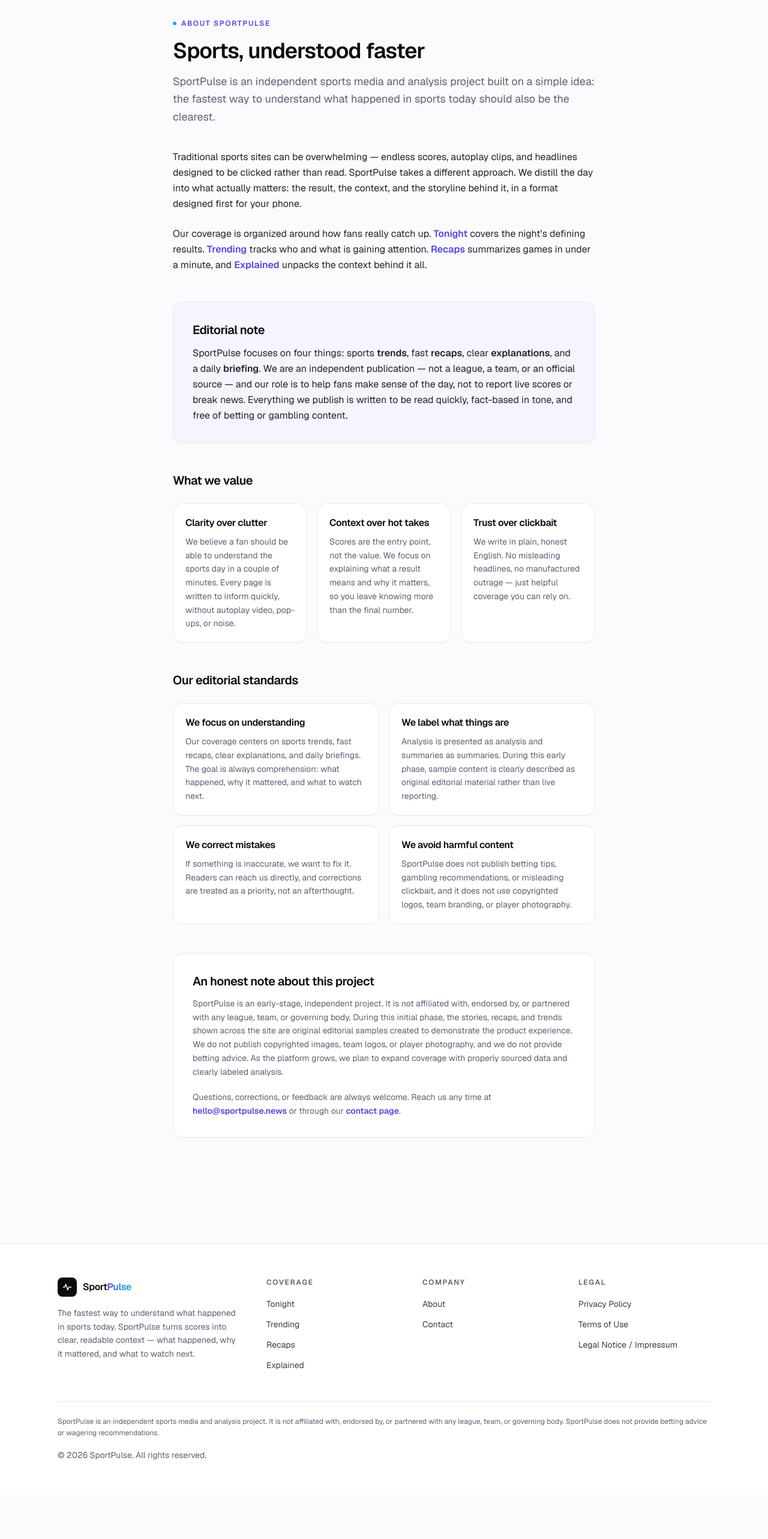
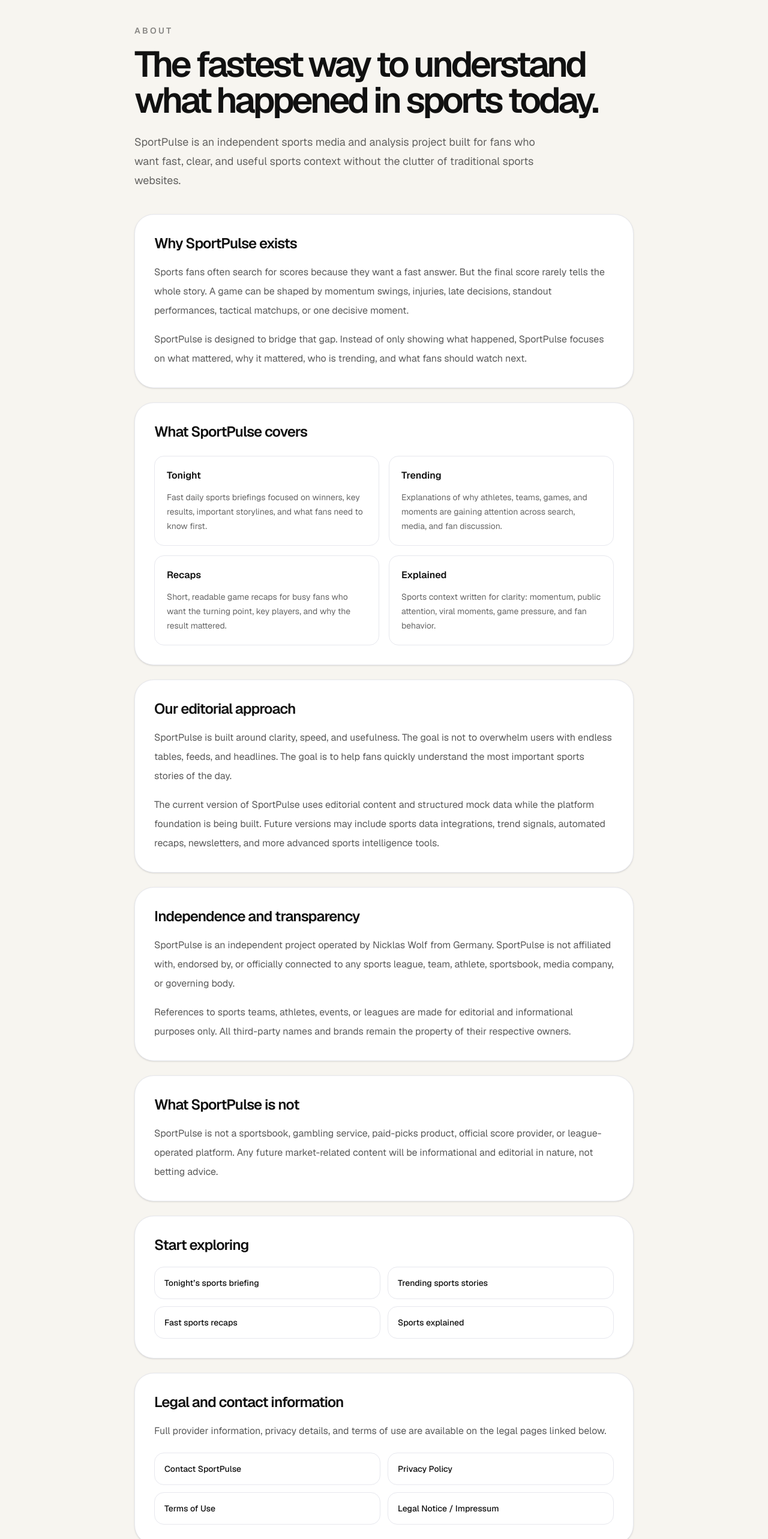
Before and after one commit to toollane/sportpulse.news, a Next.js app: page /about in a window 1280 px wide. Shown: the part 120-2686 px from the top of the page at 60% size. Before the commit the page ends 2612 px from the top, so only its background shows below. Built offline with nearby package versions, Linux system fonts and the light colour scheme.

Commit message:
Update about page

```diff
--- a/app/about/page.tsx
+++ b/app/about/page.tsx
@@ -1,159 +1,210 @@
 import type { Metadata } from "next";
 import Link from "next/link";
-import PageHeader from "@/components/PageHeader";
-import { editorialPrinciples } from "@/lib/mockData";
 
 export const metadata: Metadata = {
-  title: "About — An independent sports media and analysis project",
+  title: "About SportPulse | Fast Sports Recaps, Trends and Explanations",
   description:
-    "SportPulse is an independent sports media and analysis project focused on trends, recaps, explanations, and daily briefings. Learn about our mission and editorial approach.",
-  alternates: { canonical: "/about" },
+    "Learn what SportPulse is: an independent sports media and analysis project built to help fans understand scores, trends, recaps, and sports stories faster.",
 };
-
-const values = [
-  {
-    title: "Clarity over clutter",
-    body: "We believe a fan should be able to understand the sports day in a couple of minutes. Every page is written to inform quickly, without autoplay video, pop-ups, or noise.",
-  },
-  {
-    title: "Context over hot takes",
-    body: "Scores are the entry point, not the value. We focus on explaining what a result means and why it matters, so you leave knowing more than the final number.",
-  },
-  {
-    title: "Trust over clickbait",
-    body: "We write in plain, honest English. No misleading headlines, no manufactured outrage — just helpful coverage you can rely on.",
-  },
-];
 
 export default function AboutPage() {
   return (
-    <div className="mx-auto w-full max-w-3xl px-5 py-14 sm:px-8 sm:py-20">
-      <PageHeader
-        eyebrow="About SportPulse"
-        title="Sports, understood faster"
-        lead="SportPulse is an independent sports media and analysis project built on a simple idea: the fastest way to understand what happened in sports today should also be the clearest."
-      />
-
-      <div className="mt-10 space-y-6 text-base leading-relaxed text-foreground/90">
-        <p>
-          Traditional sports sites can be overwhelming — endless scores,
-          autoplay clips, and headlines designed to be clicked rather than read.
-          SportPulse takes a different approach. We distill the day into what
-          actually matters: the result, the context, and the storyline behind
-          it, in a format designed first for your phone.
+    <main className="min-h-screen bg-[#f7f5f0] text-[#111111]">
+      <section className="mx-auto w-full max-w-4xl px-5 py-16 sm:px-8 lg:py-24">
+        <div className="mb-10">
+          <p className="mb-4 text-sm font-semibold uppercase tracking-[0.24em] text-black/45">
+            About
           </p>
-        <p>
-          Our coverage is organized around how fans really catch up.{" "}
-          <Link href="/tonight" className="font-semibold text-accent hover:text-accent-strong">
-            Tonight
-          </Link>{" "}
-          covers the night&rsquo;s defining results.{" "}
-          <Link href="/trending" className="font-semibold text-accent hover:text-accent-strong">
-            Trending
-          </Link>{" "}
-          tracks who and what is gaining attention.{" "}
-          <Link href="/recaps" className="font-semibold text-accent hover:text-accent-strong">
-            Recaps
-          </Link>{" "}
-          summarizes games in under a minute, and{" "}
-          <Link href="/explained" className="font-semibold text-accent hover:text-accent-strong">
-            Explained
-          </Link>{" "}
-          unpacks the context behind it all.
+          <h1 className="text-5xl font-semibold tracking-[-0.07em] sm:text-6xl">
+            The fastest way to understand what happened in sports today.
+          </h1>
+          <p className="mt-6 max-w-2xl text-lg leading-8 text-black/60">
+            SportPulse is an independent sports media and analysis project
+            built for fans who want fast, clear, and useful sports context
+            without the clutter of traditional sports websites.
           </p>
         </div>
 
-      {/* Editorial note */}
-      <section className="mt-12 rounded-card border border-accent/30 bg-accent-soft/50 p-6 sm:p-8">
-        <h2 className="text-xl font-semibold tracking-tight text-foreground">
-          Editorial note
+        <div className="space-y-6">
+          <section className="rounded-[2rem] border border-black/10 bg-white p-6 shadow-sm sm:p-8">
+            <h2 className="text-2xl font-semibold tracking-[-0.04em]">
+              Why SportPulse exists
             </h2>
-        <p className="mt-3 text-sm leading-relaxed text-foreground/90 sm:text-base">
-          SportPulse focuses on four things: sports{" "}
-          <strong className="font-semibold">trends</strong>, fast{" "}
-          <strong className="font-semibold">recaps</strong>, clear{" "}
-          <strong className="font-semibold">explanations</strong>, and a daily{" "}
-          <strong className="font-semibold">briefing</strong>. We are an
-          independent publication — not a league, a team, or an official source
-          — and our role is to help fans make sense of the day, not to report
-          live scores or break news. Everything we publish is written to be
-          read quickly, fact-based in tone, and free of betting or gambling
-          content.
+            <p className="mt-4 leading-8 text-black/65">
+              Sports fans often search for scores because they want a fast
+              answer. But the final score rarely tells the whole story. A game
+              can be shaped by momentum swings, injuries, late decisions,
+              standout performances, tactical matchups, or one decisive moment.
+            </p>
+            <p className="mt-4 leading-8 text-black/65">
+              SportPulse is designed to bridge that gap. Instead of only showing
+              what happened, SportPulse focuses on what mattered, why it
+              mattered, who is trending, and what fans should watch next.
             </p>
           </section>
 
-      <section className="mt-12">
-        <h2 className="text-xl font-semibold tracking-tight text-foreground">
-          What we value
+          <section className="rounded-[2rem] border border-black/10 bg-white p-6 shadow-sm sm:p-8">
+            <h2 className="text-2xl font-semibold tracking-[-0.04em]">
+              What SportPulse covers
             </h2>
-        <div className="mt-6 grid gap-4 sm:grid-cols-3">
-          {values.map((value) => (
-            <div
-              key={value.title}
-              className="rounded-card border border-border bg-surface p-5"
-            >
-              <h3 className="text-base font-semibold tracking-tight text-foreground">
-                {value.title}
-              </h3>
-              <p className="mt-2 text-sm leading-relaxed text-muted">
-                {value.body}
+
+            <div className="mt-6 grid gap-4 sm:grid-cols-2">
+              <div className="rounded-2xl border border-black/10 p-5">
+                <h3 className="font-semibold">Tonight</h3>
+                <p className="mt-3 text-sm leading-6 text-black/60">
+                  Fast daily sports briefings focused on winners, key results,
+                  important storylines, and what fans need to know first.
                 </p>
               </div>
-          ))}
+
+              <div className="rounded-2xl border border-black/10 p-5">
+                <h3 className="font-semibold">Trending</h3>
+                <p className="mt-3 text-sm leading-6 text-black/60">
+                  Explanations of why athletes, teams, games, and moments are
+                  gaining attention across search, media, and fan discussion.
+                </p>
+              </div>
+
+              <div className="rounded-2xl border border-black/10 p-5">
+                <h3 className="font-semibold">Recaps</h3>
+                <p className="mt-3 text-sm leading-6 text-black/60">
+                  Short, readable game recaps for busy fans who want the
+                  turning point, key players, and why the result mattered.
+                </p>
+              </div>
+
+              <div className="rounded-2xl border border-black/10 p-5">
+                <h3 className="font-semibold">Explained</h3>
+                <p className="mt-3 text-sm leading-6 text-black/60">
+                  Sports context written for clarity: momentum, public
+                  attention, viral moments, game pressure, and fan behavior.
+                </p>
+              </div>
             </div>
           </section>
 
-      <section className="mt-12">
-        <h2 className="text-xl font-semibold tracking-tight text-foreground">
-          Our editorial standards
+          <section className="rounded-[2rem] border border-black/10 bg-white p-6 shadow-sm sm:p-8">
+            <h2 className="text-2xl font-semibold tracking-[-0.04em]">
+              Our editorial approach
             </h2>
-        <div className="mt-6 grid gap-4 sm:grid-cols-2">
-          {editorialPrinciples.map((principle) => (
-            <div
-              key={principle.title}
-              className="rounded-card border border-border bg-surface p-5"
+            <p className="mt-4 leading-8 text-black/65">
+              SportPulse is built around clarity, speed, and usefulness. The
+              goal is not to overwhelm users with endless tables, feeds, and
+              headlines. The goal is to help fans quickly understand the most
+              important sports stories of the day.
+            </p>
+            <p className="mt-4 leading-8 text-black/65">
+              The current version of SportPulse uses editorial content and
+              structured mock data while the platform foundation is being built.
+              Future versions may include sports data integrations, trend
+              signals, automated recaps, newsletters, and more advanced sports
+              intelligence tools.
+            </p>
+          </section>
+
+          <section className="rounded-[2rem] border border-black/10 bg-white p-6 shadow-sm sm:p-8">
+            <h2 className="text-2xl font-semibold tracking-[-0.04em]">
+              Independence and transparency
+            </h2>
+            <p className="mt-4 leading-8 text-black/65">
+              SportPulse is an independent project operated by Nicklas Wolf from
+              Germany. SportPulse is not affiliated with, endorsed by, or
+              officially connected to any sports league, team, athlete,
+              sportsbook, media company, or governing body.
+            </p>
+            <p className="mt-4 leading-8 text-black/65">
+              References to sports teams, athletes, events, or leagues are made
+              for editorial and informational purposes only. All third-party
+              names and brands remain the property of their respective owners.
+            </p>
+          </section>
+
+          <section className="rounded-[2rem] border border-black/10 bg-white p-6 shadow-sm sm:p-8">
+            <h2 className="text-2xl font-semibold tracking-[-0.04em]">
+              What SportPulse is not
+            </h2>
+            <p className="mt-4 leading-8 text-black/65">
+              SportPulse is not a sportsbook, gambling service, paid-picks
+              product, official score provider, or league-operated platform. Any
+              future market-related content will be informational and editorial
+              in nature, not betting advice.
+            </p>
+          </section>
+
+          <section className="rounded-[2rem] border border-black/10 bg-white p-6 shadow-sm sm:p-8">
+            <h2 className="text-2xl font-semibold tracking-[-0.04em]">
+              Start exploring
+            </h2>
+            <div className="mt-5 grid gap-3 sm:grid-cols-2">
+              <Link
+                href="/tonight"
+                className="rounded-2xl border border-black/10 p-4 text-sm font-medium transition hover:bg-black hover:text-white"
               >
-              <h3 className="text-base font-semibold tracking-tight text-foreground">
-                {principle.title}
-              </h3>
-              <p className="mt-2 text-sm leading-relaxed text-muted">
-                {principle.body}
-              </p>
-            </div>
-          ))}
+                Tonight’s sports briefing
+              </Link>
+              <Link
+                href="/trending"
+                className="rounded-2xl border border-black/10 p-4 text-sm font-medium transition hover:bg-black hover:text-white"
+              >
+                Trending sports stories
+              </Link>
+              <Link
+                href="/recaps"
+                className="rounded-2xl border border-black/10 p-4 text-sm font-medium transition hover:bg-black hover:text-white"
+              >
+                Fast sports recaps
+              </Link>
+              <Link
+                href="/explained"
+                className="rounded-2xl border border-black/10 p-4 text-sm font-medium transition hover:bg-black hover:text-white"
+              >
+                Sports explained
+              </Link>
             </div>
           </section>
 
-      <section className="mt-12 rounded-card border border-border bg-surface p-6 sm:p-8">
-        <h2 className="text-xl font-semibold tracking-tight text-foreground">
-          An honest note about this project
+          <section className="rounded-[2rem] border border-black/10 bg-white p-6 shadow-sm sm:p-8">
+            <h2 className="text-2xl font-semibold tracking-[-0.04em]">
+              Legal and contact information
             </h2>
-        <p className="mt-3 text-sm leading-relaxed text-muted">
-          SportPulse is an early-stage, independent project. It is not
-          affiliated with, endorsed by, or partnered with any league, team, or
-          governing body. During this initial phase, the stories, recaps, and
-          trends shown across the site are original editorial samples created to
-          demonstrate the product experience. We do not publish copyrighted
-          images, team logos, or player photography, and we do not provide
-          betting advice. As the platform grows, we plan to expand coverage with
-          properly sourced data and clearly labeled analysis.
+            <p className="mt-4 leading-8 text-black/65">
+              Full provider information, privacy details, and terms of use are
+              available on the legal pages linked below.
             </p>
-        <p className="mt-5 text-sm leading-relaxed text-muted">
-          Questions, corrections, or feedback are always welcome. Reach us any
-          time at{" "}
-          <a
-            href="mailto:hello@sportpulse.news"
-            className="font-semibold text-accent hover:text-accent-strong"
+
+            <div className="mt-5 grid gap-3 sm:grid-cols-2">
+              <Link
+                href="/contact"
+                className="rounded-2xl border border-black/10 p-4 text-sm font-medium transition hover:bg-black hover:text-white"
               >
-            hello@sportpulse.news
-          </a>{" "}
-          or through our{" "}
-          <Link href="/contact" className="font-semibold text-accent hover:text-accent-strong">
-            contact page
+                Contact SportPulse
               </Link>
-          .
+              <Link
+                href="/privacy"
+                className="rounded-2xl border border-black/10 p-4 text-sm font-medium transition hover:bg-black hover:text-white"
+              >
+                Privacy Policy
+              </Link>
+              <Link
+                href="/terms"
+                className="rounded-2xl border border-black/10 p-4 text-sm font-medium transition hover:bg-black hover:text-white"
+              >
+                Terms of Use
+              </Link>
+              <Link
+                href="/impressum"
+                className="rounded-2xl border border-black/10 p-4 text-sm font-medium transition hover:bg-black hover:text-white"
+              >
+                Legal Notice / Impressum
+              </Link>
+            </div>
+          </section>
+
+          <p className="pt-4 text-sm leading-6 text-black/45">
+            Last updated: June 26, 2026.
           </p>
+        </div>
       </section>
-    </div>
+    </main>
   );
 }
```
Lines whose indentation alone changed are shown as unchanged.
